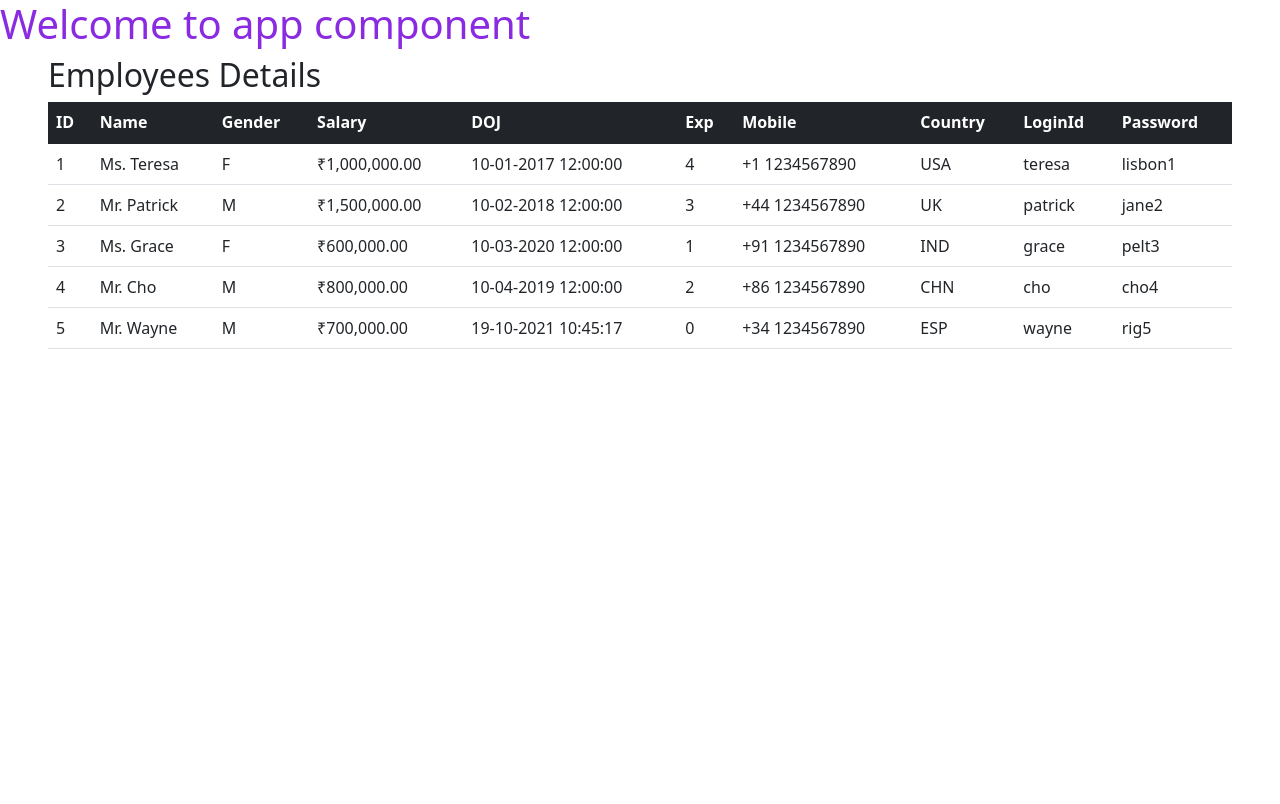
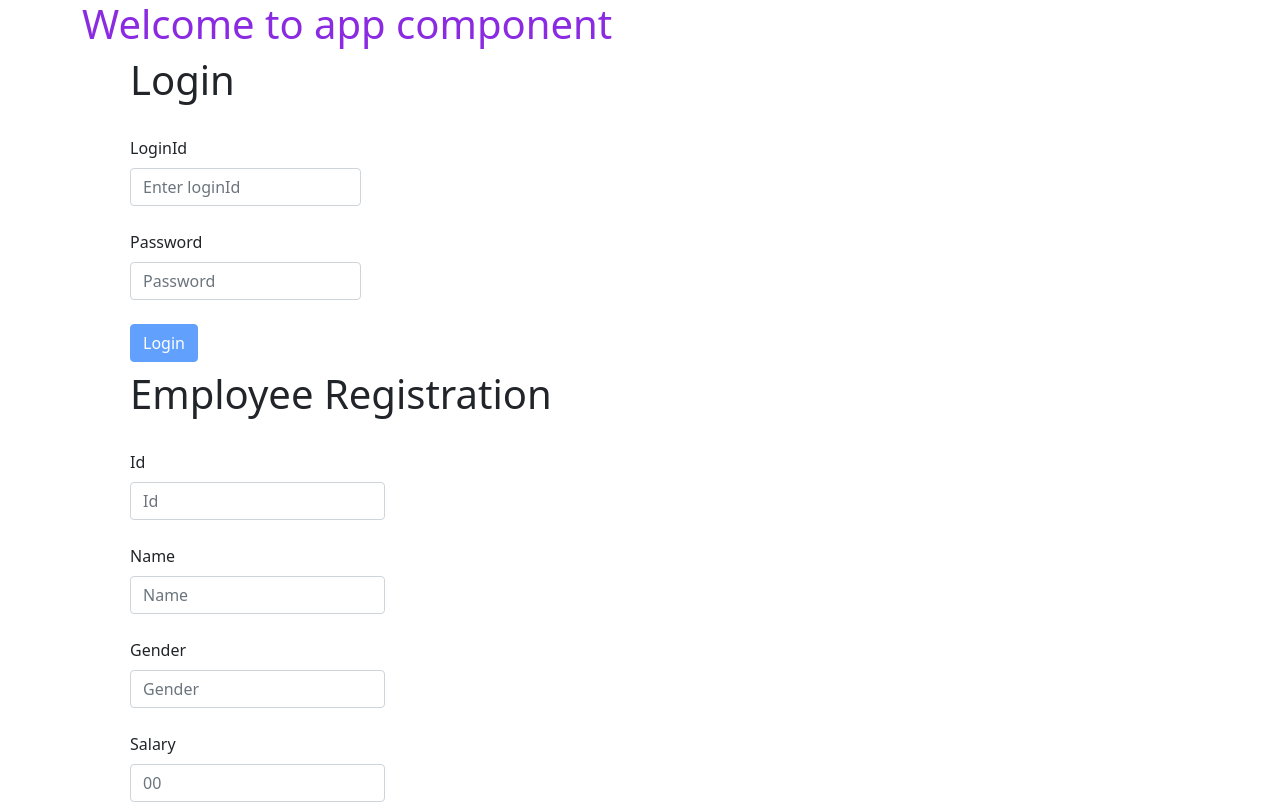
Before and after one commit to mahjabeen-a/Angular-demo, an Angular app: page / in a window 1280 px wide. Shown: the top 804 px of the page. Built offline with nearby package versions, Linux system fonts and the light colour scheme.

Commit message:
minor changes

```diff
--- a/src/app/app.component.html
+++ b/src/app/app.component.html
@@ -1,6 +1,8 @@
-<h1>Welcome to app component</h1>
 <!--<app-demo></app-demo>
-<app-header></app-header>
-<app-login></app-login>
-<app-register></app-register>-->
-<app-employee></app-employee>
+<app-header></app-header>-->
+<div class = "container">
+    <h1>Welcome to app component</h1>
+    <app-login></app-login>
+    <app-register></app-register>
+    <app-employee></app-employee>
+</div>
--- a/src/app/login/login.component.html
+++ b/src/app/login/login.component.html
@@ -10,10 +10,10 @@
     loginForm = {loginId: 'XXXXX', password: 'XXX'}
     loginId is used in backend while #loginId is used in html
  -->
- <form #loginForm = "ngForm" (ngSubmit) = "loginSubmit2(loginForm)" novalidate>
+ <form #loginForm = "ngForm" class="form-group col-sm-3" (ngSubmit) = "loginSubmit2(loginForm)" novalidate>
      <fieldset class = "ms-5">
         <h1> Login </h1>
-        <div class="form-group col-sm-3">
+        <div>
             <label for="exampleInputEmail1" class="form-label mt-4">LoginId</label>
             <input type="text" class="form-control" id="exampleInputEmail1" name = "loginId" ngModel #loginId = ngModel required minlength="2" maxlength="10" placeholder="Enter loginId">
             <small id="emailHelp" class="form-text text-muted">
@@ -21,7 +21,7 @@
                 <div *ngIf="loginId.errors?.minlength">Please enter minimum 2 chars in the email</div>
             </small>
         </div>
-        <div class="form-group col-sm-3">
+        <div>
             <label for="exampleInputPassword1" class="form-label mt-4">Password</label>
             <input type="password" class="form-control" id="exampleInputPassword1"  name = "password" ngModel #password = ngModel required minlength="2" maxlength="10" placeholder="Password">
             <small id="passwordHelp" class="form-text text-muted">
--- a/src/app/register/register.component.html
+++ b/src/app/register/register.component.html
@@ -13,7 +13,7 @@
     </div>
     <div class="form-group col-sm-3">
         <label for="exampleInputemployeegender" class="form-label mt-4">Gender</label>
-        <input type="text" class="form-control" id="exampleInputemployeegender" [(ngModel)]='emp.gender' placeholder="Male/Female">
+        <input type="text" class="form-control" id="exampleInputemployeegender" [(ngModel)]='emp.gender' placeholder="Gender">
     </div>
 
     <div class="form-group col-sm-3">
```
